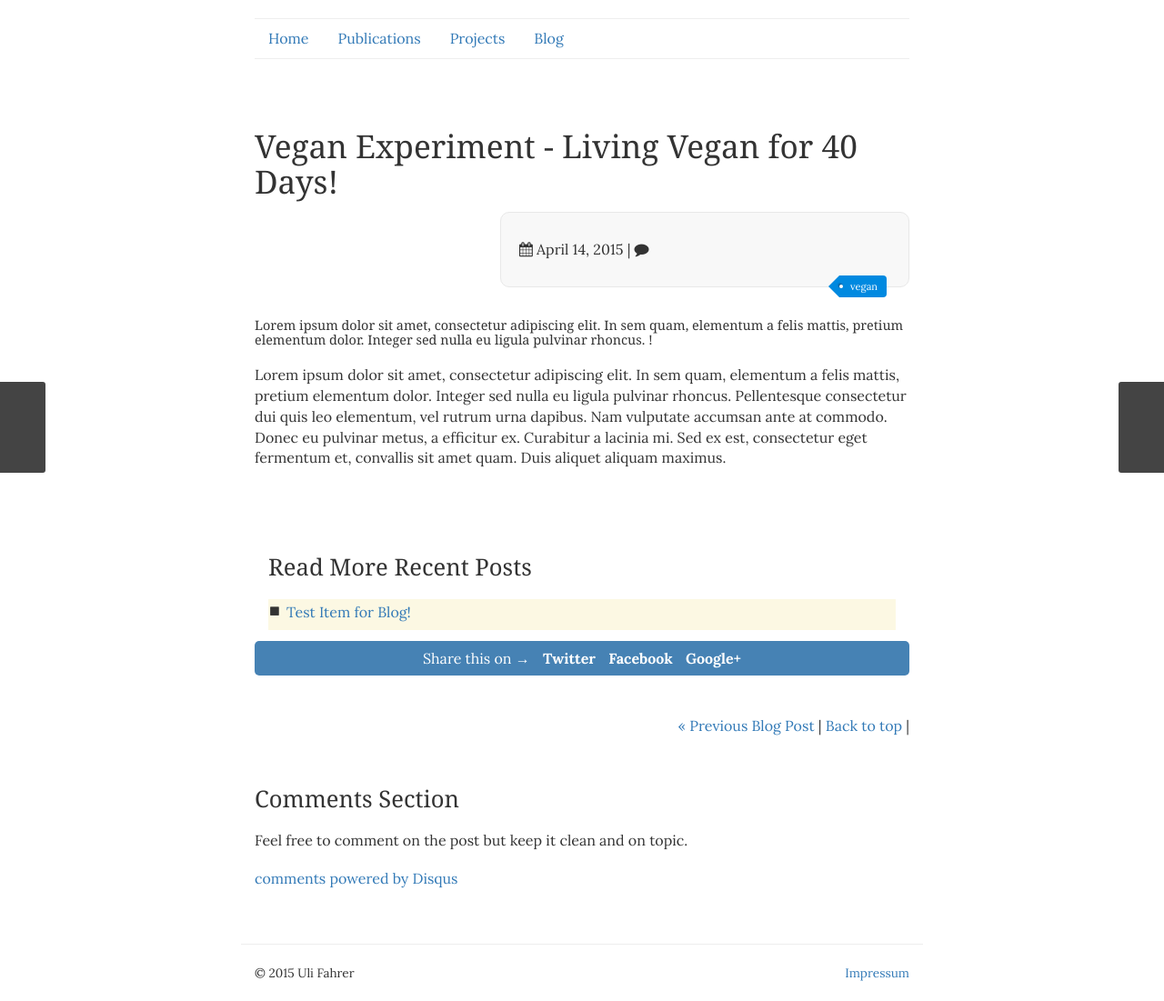
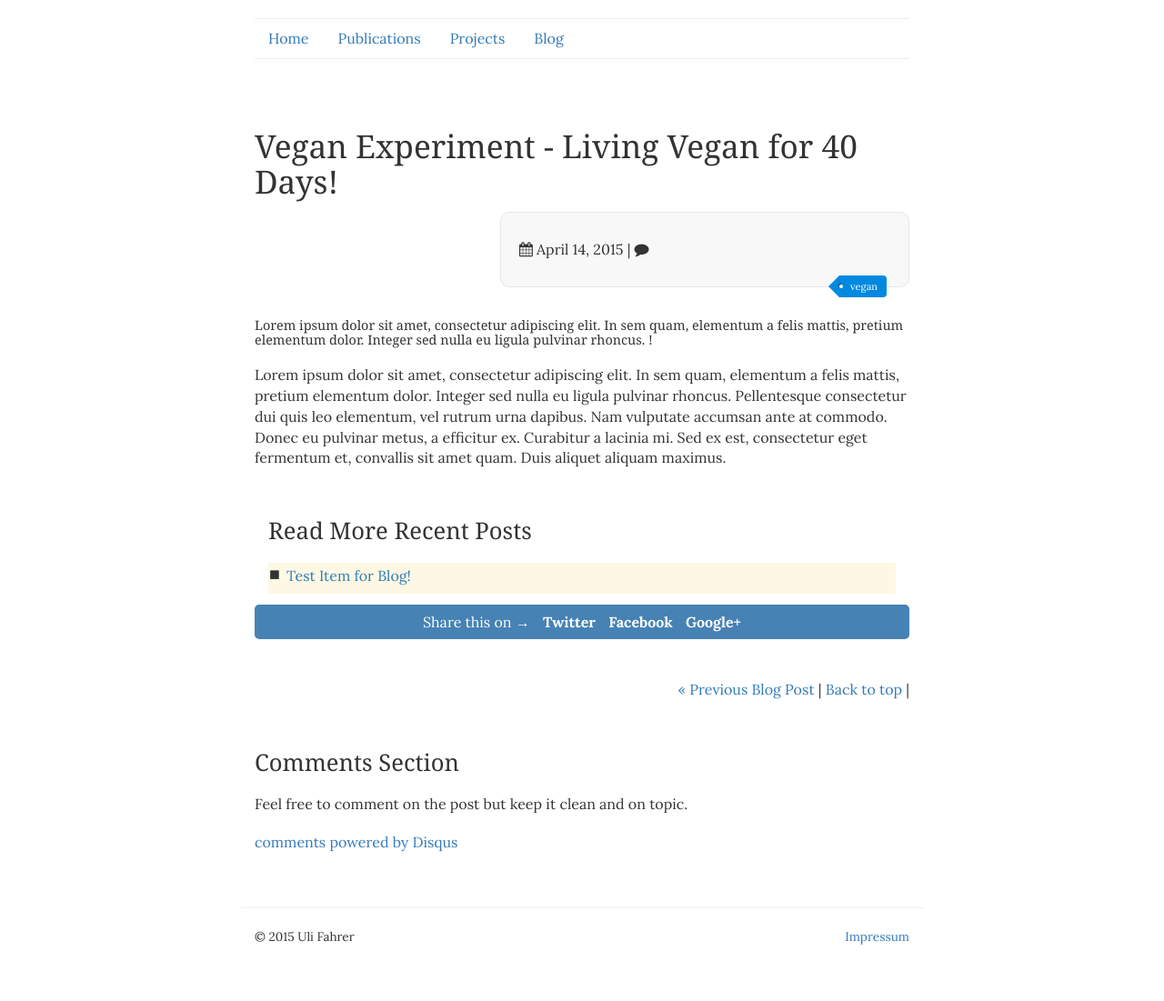
Before and after one commit to Tooa/tooa.github.io, a Jekyll site: the page built from _posts/2015-04-14-Vegan-Experiment.md, in a window 1280 px wide. Shown: the whole page at 91% size. Built offline with Jekyll 4.4.1, drawn with Linux system fonts in a browser that asks for light colours; nearby versions of some CDN libraries; some web fonts are replaced; library files that are not in the unit come from our copies; comment, search, counter and statistics services are not loaded; after the commit the page ends 1061 px from its top, so only the background shows below that.

Commit message:
minor changes

```diff
--- a/_layouts/post.html
+++ b/_layouts/post.html
@@ -27,11 +27,6 @@ layout: default
         <div class="col-md-12">
             {{ content }}
         </div>
-    </div>
-
-    <div class="pager hidden-sm hidden-xs">
-        <a class="icon-block prev" href="{{ page.previous.url }}" title="Previous Post: {{page.previous.title}}"><i class="fa fa-arrow-circle-o-left"></i></a>
-        <a class="next" href="{{ page.next.url }}" title="Previous Post: {{page.next.title}}"><i class="fa fa-arrow-circle-o-right"></i></a>
     </div>
 
     <div class="col-md-12">
--- a/css/style.css
+++ b/css/style.css
@@ -53,42 +53,6 @@ span.site-tag a {
 }
 
 dt, dd { margin-top: 10px; }
-
-/* Next/Prev pager */
-.pager a {
-	position:fixed;
-	top:50%;
-	z-index:101;
-	margin-top:-30px;
-	padding:20px 5px;
-	height:100px;
-	width:50px;
-	display:block;
-	text-indent:-9999px;
-	overflow:hidden;
-	transition:background-color .2s;
-	-moz-transition:background-color .2s;
-	-webkit-transition:background-color .2s;
-}
-
-.pager a.prev {
-	left:0%;
-	border-radius:0px 3px 3px 0px;
-}
-
-.pager a.next {
-	right:0%;
-	border-radius:3px 0px 0px 3px;
-}
-
-.pager a { background-color:#444444; }
-.pager a:hover { background-color:#222222; }
-.pager .icon.prev { background-position:-80px -90px; }
-.pager .icon.next { background-position:-100px -90px; }
-.pager a:hover .icon.prev { background-position:-80px -70px; }
-.pager a:hover .icon.next { background-position:-100px -70px; }
-.pager .icon-arrow-left { position: fixed; left: 0; }
-.pager .icon-arrow-right { position: fixed; }
 
 .share-page {
 	text-align: center;
--- a/index.html
+++ b/index.html
@@ -12,7 +12,7 @@ description: Main page with a short description about the page
 
 	<div class="col-md-8 col-xs-8">
 		<h1>Hello,</h1>
-		<h4 class="about-quote">question = ( to ) ? be : ! be; - Wm. Shakespeare</h4>
+		<h4 class="about-quote">question = ( to ) ? be : ! be; - William Shakespeare</h4>
 	</div>
 
 	<div class="col-md-8 col-xs-12">
```
